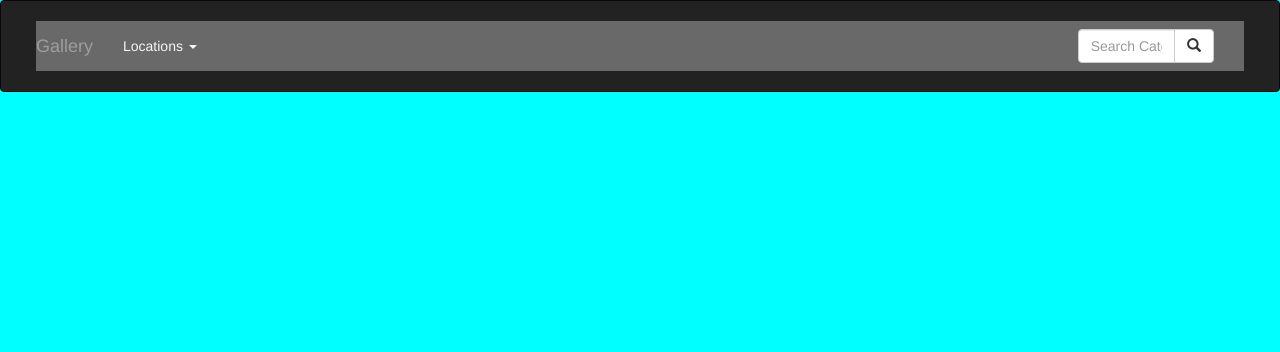
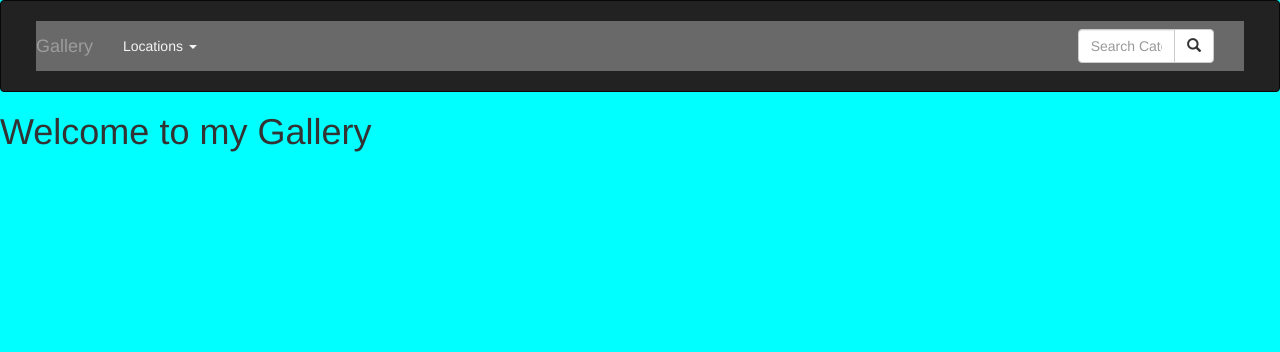
Before and after one commit to yvetteveve/Gallery, a Django app: template gallery/templates/welcome.html in a window 1280 px wide. Shown: the top 352 px of the page. Run offline with Django 3.2, Linux system fonts and the light colour scheme; the template is opened without the code that fills it: most values are stand-ins (such as "Sample title", 1, 10 or a date in 2020); parts of the project's set-up code (start-up, migrations or seed data) failed here and were passed over; some libraries are stand-ins or nearby versions.

Commit message:
to add the heading of my project

```diff
--- a/gallery/templates/welcome.html
+++ b/gallery/templates/welcome.html
@@ -1,4 +1,4 @@
 {% extends 'all-photos/base.html'%}
 {% block content %}
-<!-- <h1>Welcome to my Gallery </h1> -->
+<h1>Welcome to my Gallery </h1>
 {% endblock %}
```
